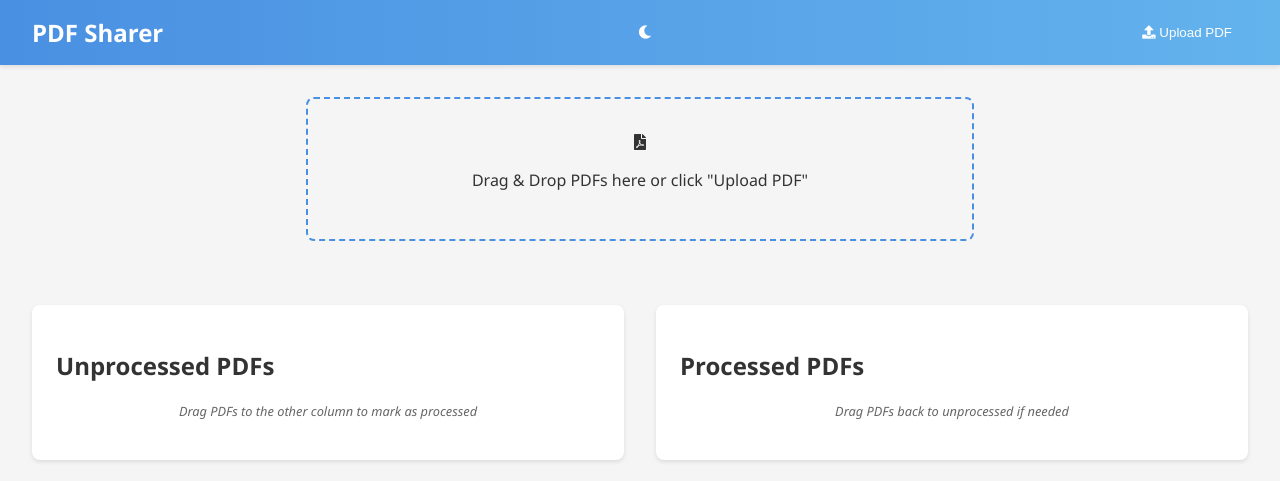
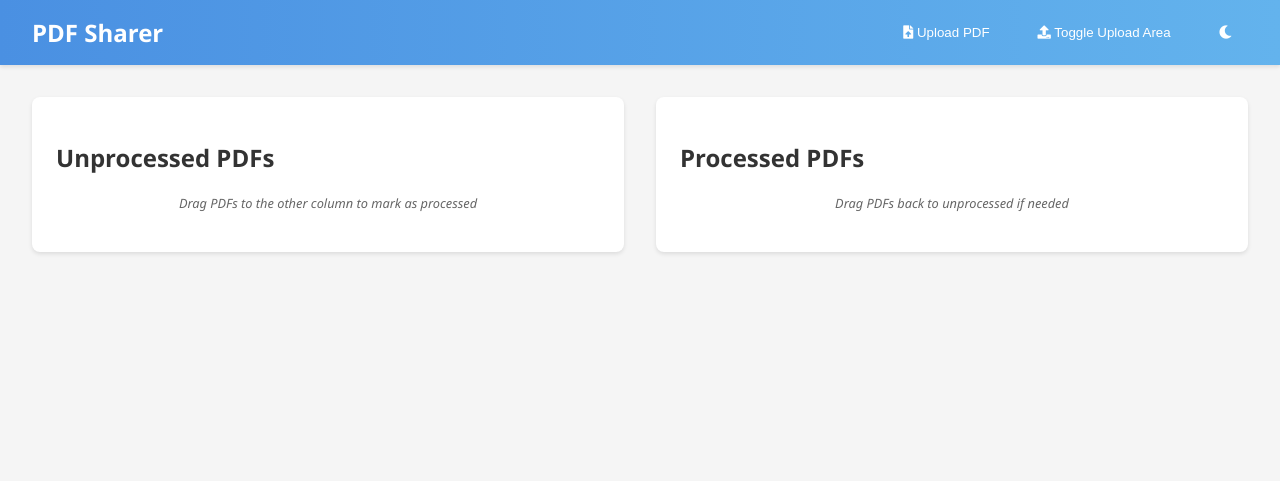
Before and after one commit to michalito/pdf-sharer, a Flask app: page / in a window 1280 px wide. Shown: the top 481 px of the page. Run offline with Flask 2, Linux system fonts and the light colour scheme; data that the repository does not hold is empty.

Commit message:
updated upload area into a toggle

```diff
--- a/app/static/css/styles.css
+++ b/app/static/css/styles.css
@@ -222,6 +222,25 @@ main {
     font-style: italic;
 }
 
+.header-buttons {
+    display: flex;
+    gap: 1rem;
+}
+
+.toggle-btn {
+    background-color: transparent;
+    color: var(--header-text);
+    border: none;
+    padding: 0.5rem 1rem;
+    border-radius: var(--border-radius);
+    cursor: pointer;
+    transition: background-color 0.3s ease;
+}
+
+.toggle-btn:hover {
+    background-color: rgba(255, 255, 255, 0.1);
+}
+
 @media (max-width: 768px) {
     main {
         flex-direction: column;
--- a/app/static/js/main.js
+++ b/app/static/js/main.js
@@ -3,6 +3,7 @@ document.addEventListener('DOMContentLoaded', () => {
     const fileInput = document.getElementById('file-input');
     const uploadArea = document.getElementById('upload-area');
     const themeToggle = document.getElementById('theme-toggle');
+    const toggleUploadAreaBtn = document.getElementById('toggle-upload-area-btn');
     const pdfLists = document.querySelectorAll('.pdf-list');
 
     const pdfColumns = document.querySelectorAll('.pdf-column');
@@ -13,6 +14,11 @@ document.addEventListener('DOMContentLoaded', () => {
     });
 
 
+    // Toggle upload area visibility
+    toggleUploadAreaBtn.addEventListener('click', () => {
+        uploadArea.style.display = uploadArea.style.display === 'none' ? 'block' : 'none';
+    });
+
     // Theme toggle
     themeToggle.addEventListener('click', () => {
         document.body.classList.toggle('dark-mode');
@@ -21,8 +27,13 @@ document.addEventListener('DOMContentLoaded', () => {
         icon.classList.toggle('fa-sun');
     });
 
-    // File upload handling
-    uploadBtn.addEventListener('click', () => fileInput.click());
+    // File upload handling + toggle upload area
+    uploadBtn.addEventListener('click', () => {
+        if (uploadArea.style.display === 'none') {
+            uploadArea.style.display = 'block';
+        }
+        fileInput.click();
+    });
     fileInput.addEventListener('change', handleFileUpload);
 
     // Drag and drop for file upload
--- a/app/templates/index.html
+++ b/app/templates/index.html
@@ -10,15 +10,20 @@
 <body>
     <header>
         <h1>PDF Sharer</h1>
-        <button id="theme-toggle" class="theme-toggle-btn">
-            <i class="fas fa-moon"></i>
-        </button>
-        <button id="upload-btn" class="upload-btn">
-            <i class="fas fa-upload"></i> Upload PDF
-        </button>
+        <div class="header-buttons">
+            <button id="upload-btn" class="upload-btn">
+                <i class="fas fa-file-upload"></i> Upload PDF
+            </button>
+            <button id="toggle-upload-area-btn" class="toggle-btn">
+                <i class="fas fa-upload"></i> Toggle Upload Area
+            </button>
+            <button id="theme-toggle" class="theme-toggle-btn">
+                <i class="fas fa-moon"></i>
+            </button>
+        </div>
     </header>
 
-    <div id="upload-area" class="upload-area">
+    <div id="upload-area" class="upload-area" style="display: none;">
         <i class="fas fa-file-pdf"></i>
         <p>Drag & Drop PDFs here or click "Upload PDF"</p>
         <input type="file" id="file-input" accept=".pdf" multiple hidden>
```
